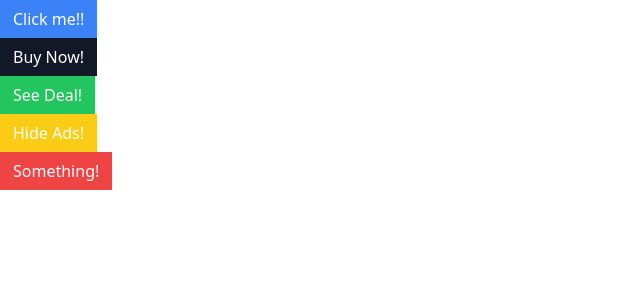
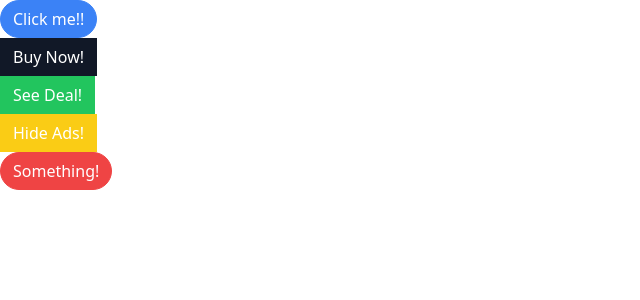
Before and after one commit to NS-25/udemy-comps, a React (Vite) app: page / in a window 1280 px wide. Shown: the top 300 px of the page, without its empty margins (0-640 px from the left). Built offline with nearby package versions, Linux system fonts and the light colour scheme.

Commit message:
added some codes in button and app

```diff
--- a/src/App.jsx
+++ b/src/App.jsx
@@ -6,7 +6,9 @@ const App = () => {
     <>
       <div>
         {/* // what language should we use ? */}
-        <Button primary>Click me!!</Button>
+        <Button primary rounded>
+          Click me!!
+        </Button>
       </div>
       <div>
         <Button secondary>Buy Now!</Button>
@@ -18,7 +20,9 @@ const App = () => {
         <Button warning>Hide Ads!</Button>
       </div>
       <div>
-        <Button danger>Something!</Button>
+        <Button danger rounded>
+          Something!
+        </Button>
       </div>
     </>
   );
--- a/src/Button.jsx
+++ b/src/Button.jsx
@@ -18,7 +18,7 @@ const Button = ({
     "border-green-500 bg-green-500 text-white": success,
     "border-yellow-400 bg-yellow-400 text-white": warning,
     "border-red-500 bg-red-500 text-white": danger,
-    // "border-blue-500 bg-blue-500 text-white": outline,
+    "rounded-full": rounded,
     // "border-blue-500 bg-blue-500 text-white": rounded,
   });
 
```
